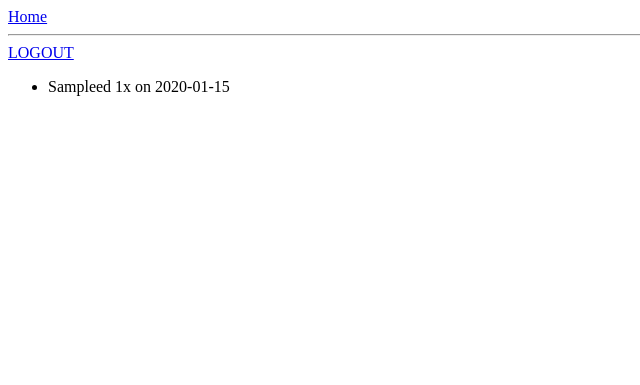
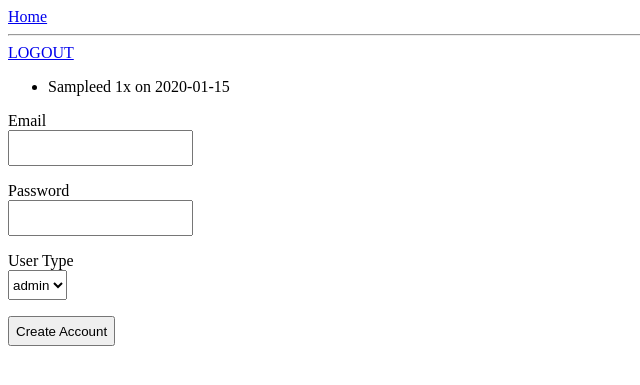
Before and after one commit to sorXCode/user-management, a Flask app: page /dashboard in a window 1280 px wide. Shown: the top 385 px of the page, without its empty margins (0-640 px from the left). Run offline with Flask 2, Linux system fonts and the light colour scheme; a user stored in the database is signed in; tables that the repository leaves empty hold one stand-in row (values such as "Sample post").

Commit message:
added downline accounts creation logic

```diff
--- /dev/null
+++ b/static/style.css
@@ -0,0 +1,3 @@
+select, input {
+    height: 30px;
+}
--- a/templates/base.html
+++ b/templates/base.html
@@ -3,6 +3,7 @@
 <head>
     <meta charset="UTF-8">
     <meta name="viewport" content="width=device-width, initial-scale=1.0">
+    <link rel="stylesheet" href="{{ url_for('static', filename='style.css') }}">
     {% if title %}
         <title>{{ title }}</title>
     {% else %}
--- a/templates/dashboard.html
+++ b/templates/dashboard.html
@@ -1,3 +1,4 @@
+{% from 'macros.html' import format_form %}
 {% extends "base.html" %}
 
 {% block content %}
@@ -12,4 +13,8 @@
     </ul>
 {% endif %}
 
+{% if current_user.is_admin or current_user.is_super_admin %}
+    {{ format_form(form=form, action="/register", submit_value="Create Account") }}
+{% endif %}
+
 {% endblock %}
--- /dev/null
+++ b/templates/macros.html
@@ -0,0 +1,15 @@
+{% macro format_form(form, action, submit_value) %}
+    <form action="{{action}}"" method="POST">
+        {{ form.hidden_tag() }}
+        {% for field in form if field.widget.input_type != 'hidden' %}
+            <p>
+                {{ field.label }}<br>
+                {{ field }}<br>
+                {% for error in field.errors %}
+                <span style="color: red">{{ error }}</span>
+                {% endfor %}
+            </p>
+        {% endfor %}
+        <input type="submit" value="{{submit_value}}">
+    </form>
+{% endmacro %}
--- a/user/exceptions.py
+++ b/user/exceptions.py
@@ -20,3 +20,7 @@ class InvalidPassword(Exception):
 
     def __init__(self, message="Invalid password"):
         super().__init__(message)
+
+class Unauthorized(Exception):
+    def __init__(self, message="User does not have priviledge to perform this action, contact support"):
+        super().__init__(message)
--- a/user/forms.py
+++ b/user/forms.py
@@ -1,8 +1,13 @@
 from flask_wtf import FlaskForm
-from wtforms import StringField, PasswordField
+from wtforms import StringField, PasswordField, SelectField
 from wtforms.validators import InputRequired
 from wtforms.fields.html5 import EmailField
 
 class LoginForm(FlaskForm):
     email = EmailField(validators=[InputRequired("Field is required"), ])
     password = PasswordField(validators=[InputRequired("Field is required"),])
+
+class AccountCreationForm(FlaskForm):
+    email = EmailField(validators=[InputRequired("Field is required"), ])
+    password = PasswordField(validators=[InputRequired("Field is required"),])
+    user_type = SelectField(choices=[], validators=[InputRequired("Field is required"),])
--- a/user/models.py
+++ b/user/models.py
@@ -1,7 +1,7 @@
-from flask_login import UserMixin
+from flask_login import UserMixin, current_user
 from werkzeug.security import generate_password_hash, check_password_hash
 from app import db, login_manager
-from .exceptions import UserExists, UserNotFound, InvalidPassword
+from .exceptions import UserExists, UserNotFound, InvalidPassword, Unauthorized
 from datetime import date
 
 class User(UserMixin, db.Model):
@@ -32,6 +32,9 @@ class User(UserMixin, db.Model):
 
     @classmethod
     def create_user(cls, email, password, is_admin=False, is_super_admin=False):
+        if not (current_user.is_admin or current_user.is_super_admin):
+            raise Unauthorized
+
         if cls.get_user(email=email):
             raise UserExists
 
@@ -42,6 +45,18 @@ class User(UserMixin, db.Model):
         db.session.commit()
 
         return user
+
+    @classmethod
+    def create_super_admin(cls, email, password):
+        if current_user.is_super_admin:
+            return cls.create_user(email=email, password=password, is_super_admin=True)
+        raise Unauthorized
+
+    @classmethod
+    def create_admin(cls, email, password):
+        if current_user.is_admin or current_user.is_super_admin:
+            return cls.create_user(email=email, password=password, is_admin=True)
+        raise Unauthorized
 
     @classmethod
     def login(cls, email, password):
--- a/user/views.py
+++ b/user/views.py
@@ -3,7 +3,7 @@ from flask import (Blueprint, flash, g, redirect, render_template, request,
 from flask.views import MethodView, View
 from flask_login import current_user, login_required, login_user, logout_user
 
-from .forms import LoginForm
+from .forms import LoginForm, AccountCreationForm
 from .models import Activity, User
 
 user_bp = Blueprint("user_bp", __name__)
@@ -48,14 +48,45 @@ class Dashboard(MethodView):
     def get(self):
         user_activities = Activity.get_all_activities_for_user(user_id=current_user.id)
         print(user_activities)
-        return render_template("dashboard.html", activities=user_activities)
+
+        form = generate_account_creation_form()
+        return render_template("dashboard.html", activities=user_activities, form=form)
 
 class Activities(View):
     def get(self, user_id):
         pass
 
+class AccountCreation(MethodView):
+    decorators = [login_required, ]
 
+    def post(self):
+        form = generate_account_creation_form()
+        try:
+            if form.validate_on_submit():
+                create_account = {"super-admin": User.create_super_admin,
+                                "admin": User.create_admin,
+                                "user": User.create_user}
+                create_account[form.user_type.data](email=form.email.data, password=form.password.data)
+                flash(f"{form.email.data} account created")
+            else:
+                flash("cannot create account")
+        except Exception as e:
+            flash(",".join(e.args))
+
+        return redirect(url_for("user_bp.dashboard"))
+
+
+def generate_account_creation_form():
+    form = AccountCreationForm()
+
+    if current_user.is_super_admin:
+        form.user_type.choices = [("admin", "admin"),]
+    elif current_user.is_admin:
+        form.user_type.choices = [("admin", "admin"), ("user", "user")]
+
+    return form
 
 user_bp.add_url_rule("/", view_func=Homepage.as_view("homepage"))
 user_bp.add_url_rule("/dashboard", view_func=Dashboard.as_view("dashboard"))
 user_bp.add_url_rule("/logout", view_func=LogoutUser.as_view("logout"))
+user_bp.add_url_rule("/register", view_func=AccountCreation.as_view("register"))
```
Also changed, not shown: templates/homepage.html (+2 -13 lines).
